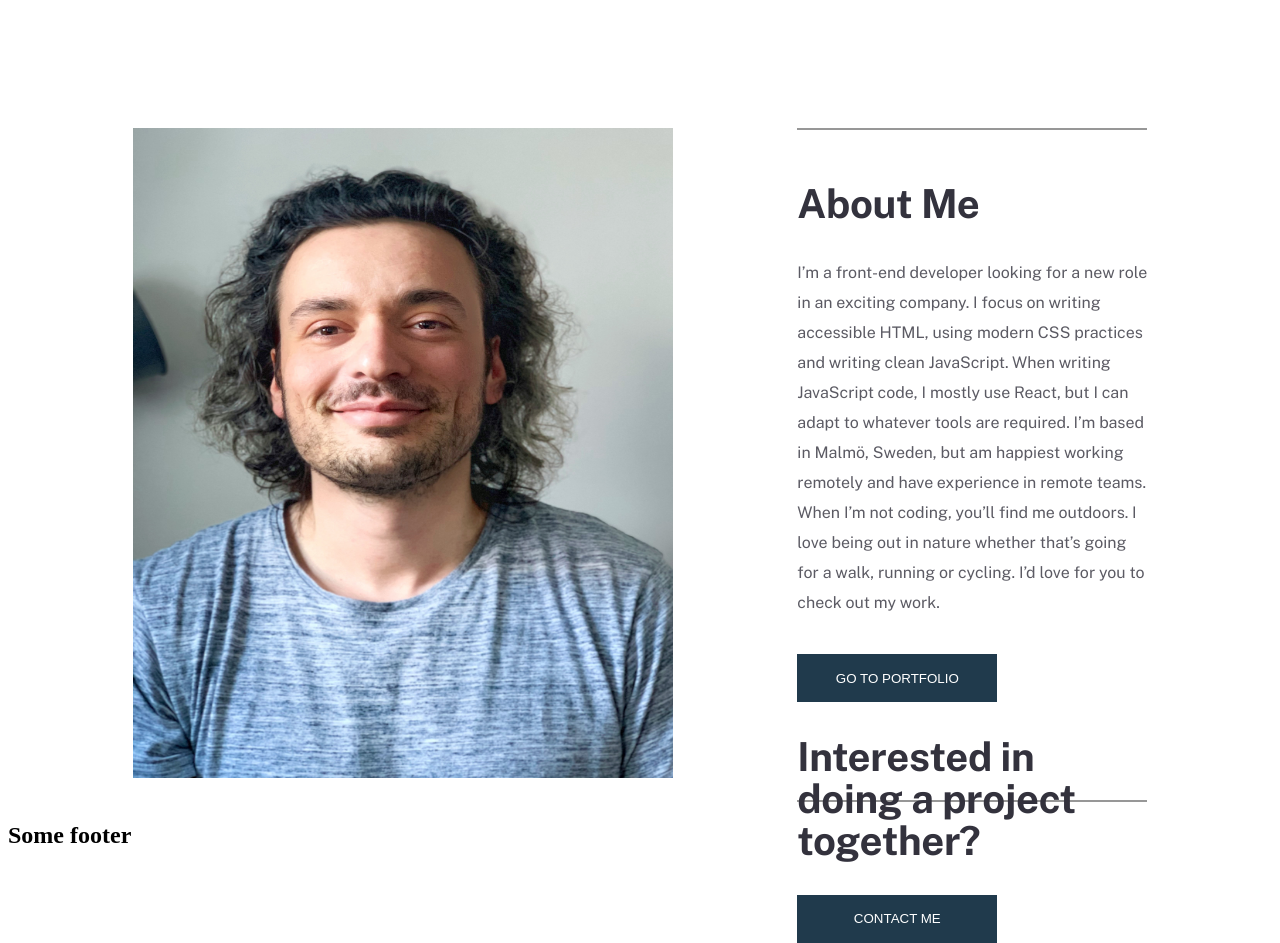
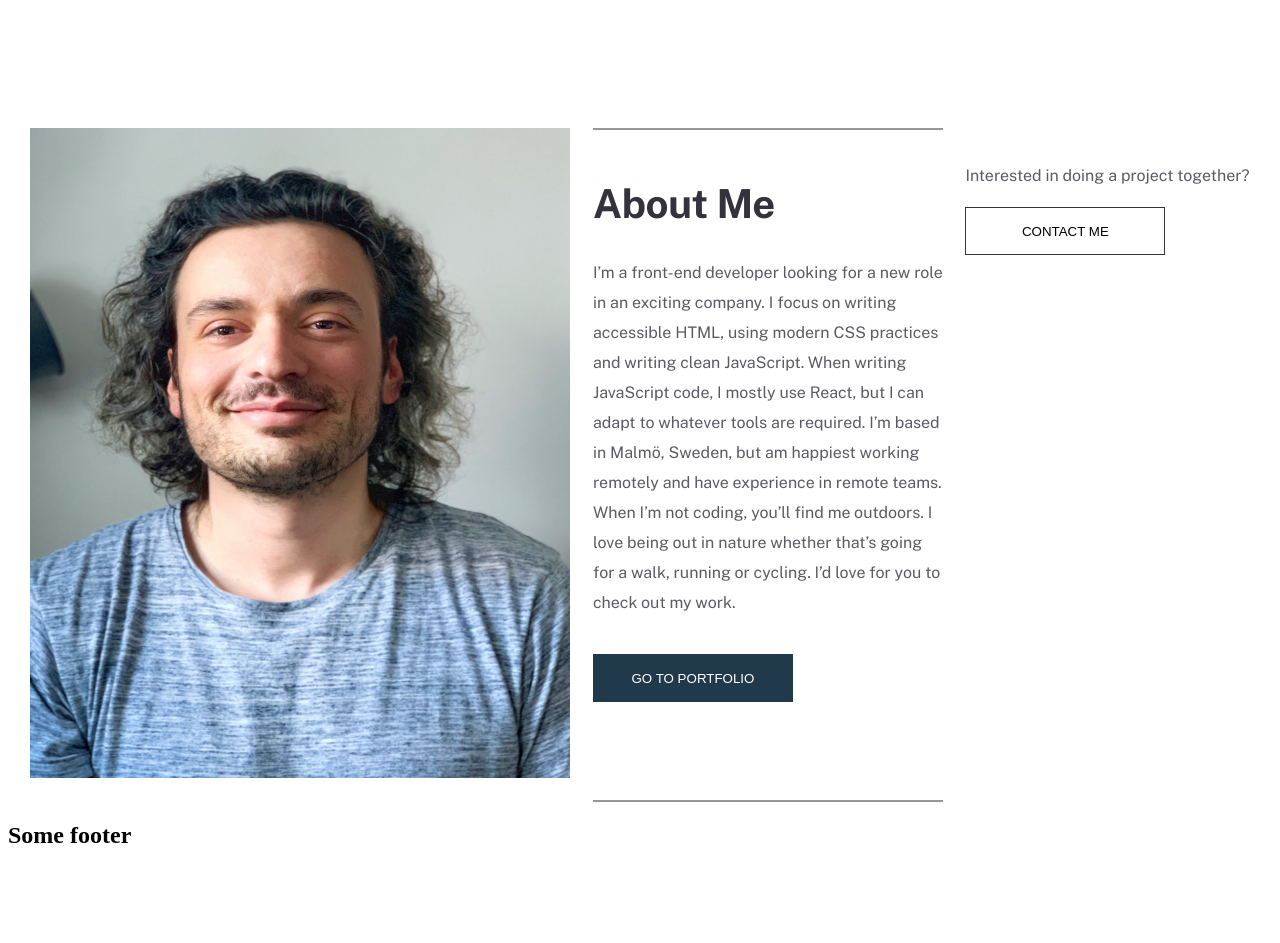
Before and after one commit to ArlindPestisha/portfolio, a Next.js app: page / in a window 1280 px wide. Shown: the part 740-1683 px from the top of the page. After the commit the page ends 1609 px from the top, so only its background shows below. Built offline with nearby package versions, Linux system fonts and the light colour scheme.

Commit message:
fixin the secondary button style

```diff
--- a/components/About/About.js
+++ b/components/About/About.js
@@ -5,8 +5,10 @@ import {
   AboutWrapper,
   ButtonWrapper,
   ImageWrapper,
+  SectionWrapper,
   TextWrapper,
 } from "./AboutStyled";
+import { StyledButton } from "../Button/ButtonStyled";
 
 const About = () => {
   return (
@@ -20,18 +22,20 @@ const About = () => {
           paragraph="I’m a front-end developer looking for a new role in an exciting company. I focus on writing accessible HTML, using modern CSS practices and writing clean JavaScript. When writing JavaScript code, I mostly use React, but I can adapt to whatever tools are required. I’m based in Malmö, Sweden, but am happiest working remotely and have experience in remote teams. When I’m not coding, you’ll find me outdoors. I love being out in nature whether that’s going for a walk, running or cycling. I’d love for you to check out my work."
         />
         <ButtonWrapper>
-          <Button primary text="GO TO PORTFOLIO" />
+          <Button text="GO TO PORTFOLIO" />
         </ButtonWrapper>
+      </TextWrapper>
+      <div>
         <div>
-          <div>
-          <Text heading='Interested in doing a project together?' />
-          </div>
+          <Text paragraph="Interested in doing a project together?" />
+        </div>
 
-          <div></div>
-          <div><Button text='CONTACT ME '/></div>
+        <div></div>
+        <div>
+          <StyledButton primary >CONTACT ME</StyledButton>
+        </div>
+        </div>
 
-          </div>
-      </TextWrapper>
     </AboutWrapper>
   );
 };
--- a/components/About/AboutStyled.js
+++ b/components/About/AboutStyled.js
@@ -5,11 +5,14 @@ export const AboutWrapper = styled.div`
   justify-content: space-evenly;
   flex-direction: row;
   margin-top: 150px;
+  flex-wrap: wrap;
+
 `;
 
 export const ImageWrapper = styled.div`
   width: 540px;
   height: 650px;
+
 `;
 
 export const TextWrapper = styled.div`
@@ -17,9 +20,14 @@ export const TextWrapper = styled.div`
   height: 650px;
   border-top: 2px solid #979797;
   border-bottom: 2px solid #979797;
-  padding-top:20px
+  padding-top: 20px;
 `;
 
 export const ButtonWrapper = styled.div`
   padding-top: 20px;
-`
+`;
+export const SectionWrapper = styled.div`
+  display: flex;
+  /* justify-content: space-between; */
+
+`;
--- a/components/Button/ButtonStyled.js
+++ b/components/Button/ButtonStyled.js
@@ -1,24 +1,24 @@
-import styled, {css} from "styled-components";
+import styled, { css } from "styled-components";
 
 export const StyledButton = styled.button`
-
   display: inline-block;
   /* border-radius: 3px; */
   /* padding: 0.5rem 0;
   margin: 0.5rem 1rem; */
   width: 200px;
   height: 48px;
-  background: #203A4C;
+  background: #203a4c;
   color: white;
   border: none;
   cursor: pointer;
   /* margin-right: 100px; */
-
 
   ${(props) =>
     props.primary &&
     css`
       background: white;
       color: black;
+      border: 1px solid #33323d;
+      box-sizing: border-box;
     `}
 `;
```
